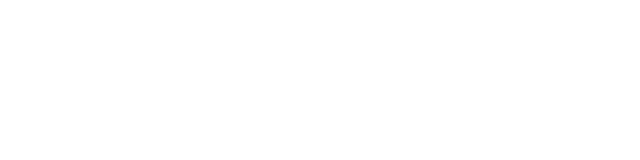
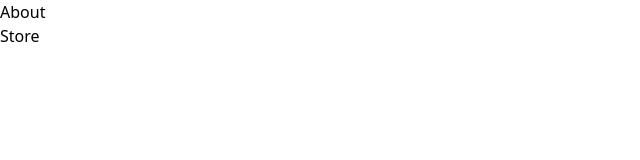
Before and after one commit to mubarizmayilzada/google-clone, a Next.js app: page / in a window 1280 px wide. Shown: the top 160 px of the page, without its empty margins (0-640 px from the left). Built offline with nearby package versions, Linux system fonts and the light colour scheme.

Commit message:
header structure

```diff
--- a/components/Header.js
+++ /dev/null
@@ -1,7 +0,0 @@
-import React from 'react'
-
-export default function Header() {
-  return (
-    <div>Header</div>
-  )
-}
--- /dev/null
+++ b/components/Header.jsx
@@ -0,0 +1,13 @@
+export default function Header() {
+  return (
+    <header>
+      <div>
+        <p>About</p>
+        <p>Store</p>
+      </div>
+      <div>
+
+      </div>
+    </header>
+  )
+}
--- a/pages/index.js
+++ b/pages/index.js
@@ -1,4 +1,5 @@
 import Head from 'next/head'
+import Header from '../components/Header'
 
 export default function Home() {
   return (
@@ -9,6 +10,7 @@
         <link rel="icon" href="/favicon.ico" />
       </Head>
 
+      <Header/>
     </div>
   )
 }
```
